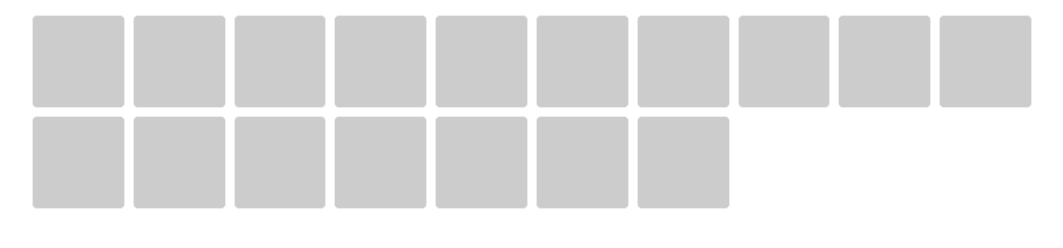
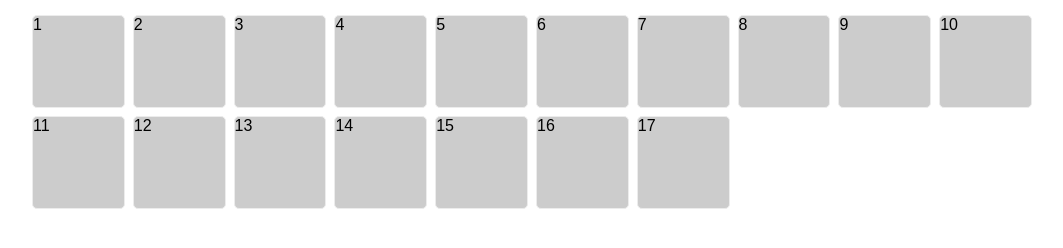
Before and after one commit to DiegoAlexanderGomezLeal/sistemaDeGrid, a plain HTML site: page index.html in a window 1280 px wide. Shown: the whole page, without its empty margins (108-1171 px from the left). Drawn offline with Linux system fonts and the light colour scheme.

Commit message:
feat: :sparkles: incorporamos nombre de los items

```diff
--- a/index.html
+++ b/index.html
@@ -8,23 +8,23 @@
 </head>
 <body>
     <article class="container">
-        <div class="item__1"></div>
-        <div class="item__2"></div>
-        <div class="item__3"></div>
-        <div class="item__4"></div>
-        <div class="item__5"></div>
-        <div class="item__6"></div>
-        <div class="item__7"></div>
-        <div class="item__8"></div>
-        <div class="item__9"></div>
-        <div class="item__10"></div>
-        <div class="item__11"></div>
-        <div class="item__12"></div>
-        <div class="item__13"></div>
-        <div class="item__14"></div>
-        <div class="item__15"></div>
-        <div class="item__16"></div>
-        <div class="item__17"></div>
+        <div class="item__1">1</div>
+        <div class="item__2">2</div>
+        <div class="item__3">3</div>
+        <div class="item__4">4</div>
+        <div class="item__5">5</div>
+        <div class="item__6">6</div>
+        <div class="item__7">7</div>
+        <div class="item__8">8</div>
+        <div class="item__9">9</div>
+        <div class="item__10">10</div>
+        <div class="item__11">11</div>
+        <div class="item__12">12</div>
+        <div class="item__13">13</div>
+        <div class="item__14">14</div>
+        <div class="item__15">15</div>
+        <div class="item__16">16</div>
+        <div class="item__17">17</div>
     </article>
 </body>
 </html>
```
